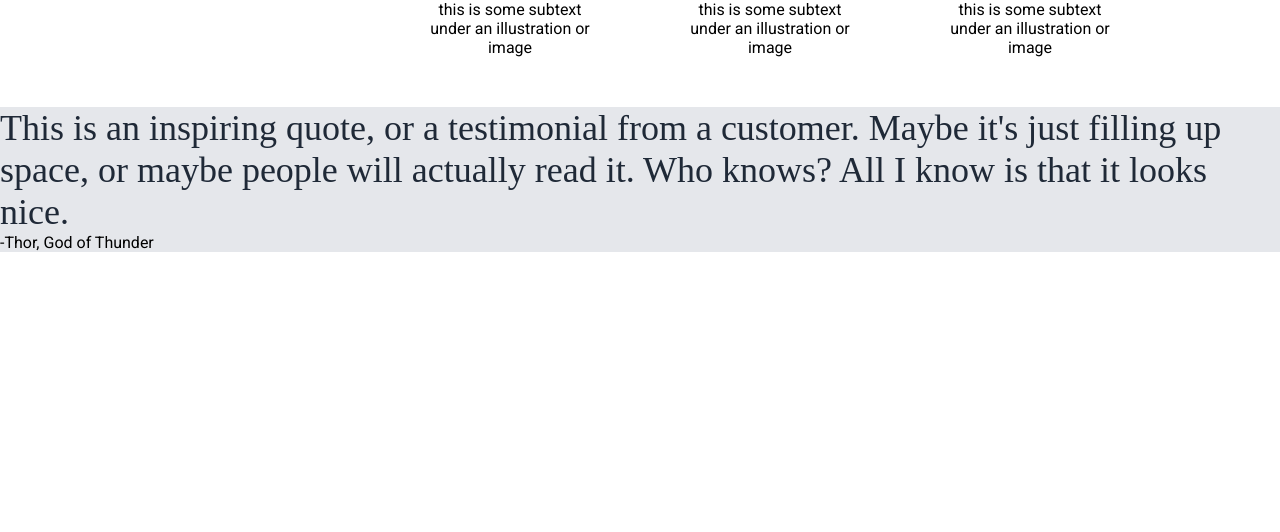
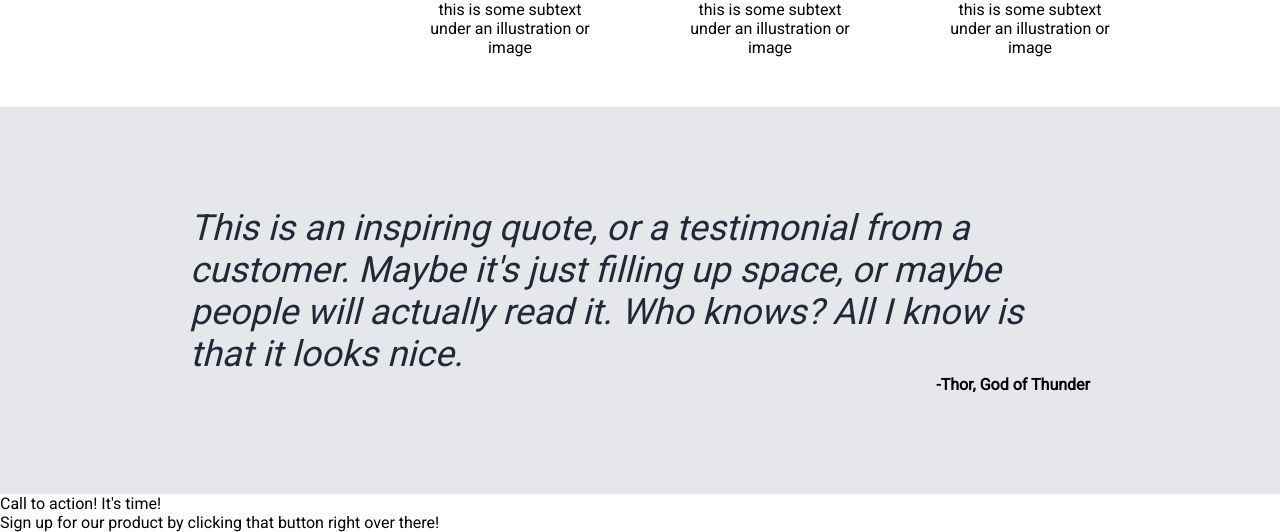
Before and after one commit to tw202/Odin-Foundations-Landing-Page, a plain HTML site: page index.html in a window 1280 px wide. Shown: the part 802-1334 px from the top of the page. Before the commit the page ends 1054 px from the top, so only its background shows below. Drawn offline with Linux system fonts and the light colour scheme.

Commit message:
Add styles to quote area

```diff
--- a/index.html
+++ b/index.html
@@ -56,6 +56,7 @@
             </div>
         </div>
     </div>
+
     <div class="quote">
         <div class = "quote-text">
             This is an inspiring quote, or a testimonial from a
@@ -66,10 +67,16 @@
         <div class = "quote-author">
             -Thor, God of Thunder
         </div>
+    </div>
 
-
+    <div class="signup-area">
+        <div class="signup-area-content1">
+            Call to action! It's time!
+        </div>
+        <div class = "signup-area-content2">
+            Sign up for our product by clicking that button right over there!
+        </div>
     </div>
-    <div class="signup-area"></div>
     <div class="footer"></div>
 
 </body>
--- a/style.css
+++ b/style.css
@@ -88,10 +88,25 @@ button{
 
 .quote{
     background-color: #E5E7EB;
+    display: flex;
+    flex-direction: column;
+    justify-content: center;
+    align-items: center;
+    padding-top: 100px;
+    padding-bottom: 100px;
 }
 
 .quote-text{
     font-size: 36px;
-    font-family: "light italic";
+    font-weight: lighter;
+    font-style: italic;
     color: #1F2937;
+    width: 900px;
 }
+
+.quote-author{
+  text-align: right;
+  width: 900px;
+  font-weight: bold;
+
+}
```
